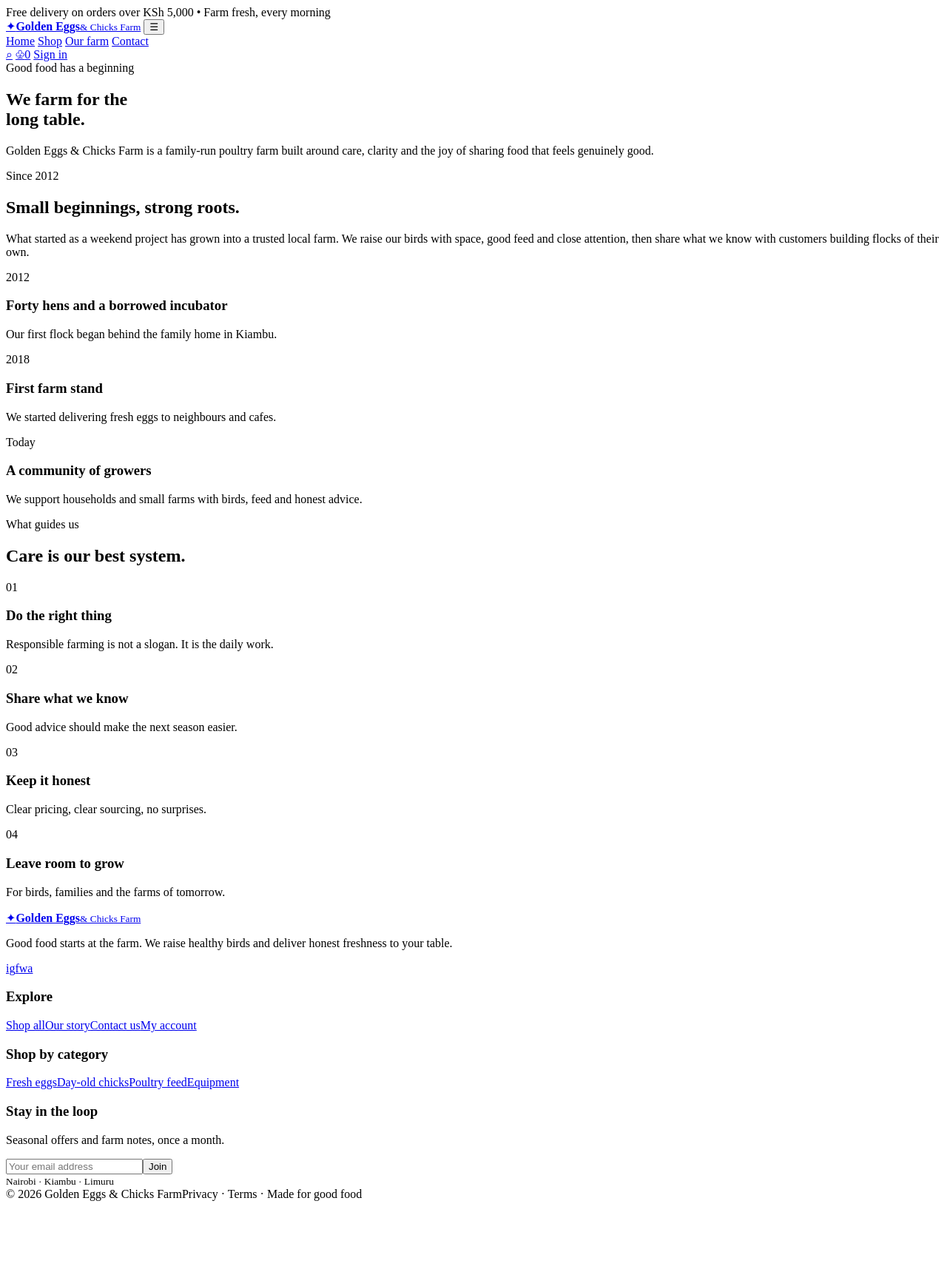
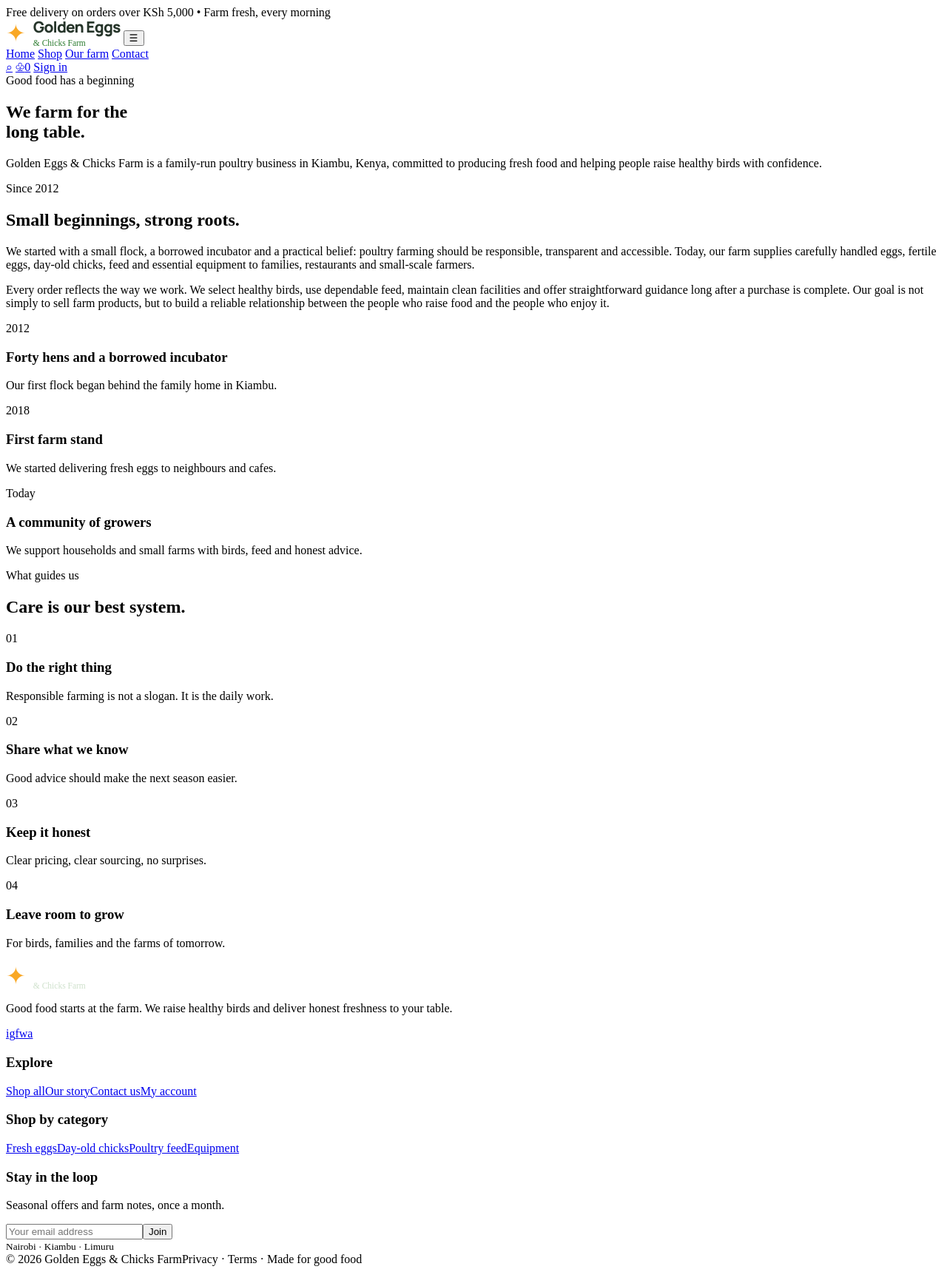
Before and after one commit to musembimuasa5-droid/poultry_farm-_e-commerce, a PHP site: page /about.php in a window 1280 px wide. Shown: the whole page at 74% size. Before the commit the page ends 1623 px from the top, so only its background shows below. Run offline with PHP 8.4, Linux system fonts and the light colour scheme.

Commit message:
updated code

```diff
--- a/about.php
+++ b/about.php
@@ -1,5 +1,5 @@
 <?php require_once 'config.php'; $pageTitle='Our farm'; include 'includes/header.php'; ?>
-<section class="page-hero"><div class="container"><div class="eyebrow">Good food has a beginning</div><h1>We farm for the<br>long table.</h1><p>Golden Eggs & Chicks Farm is a family-run poultry farm built around care, clarity and the joy of sharing food that feels genuinely good.</p></div></section>
-<section class="section"><div class="container story"><div class="story-image"></div><div><div class="eyebrow">Since 2012</div><h2>Small beginnings, strong roots.</h2><p>What started as a weekend project has grown into a trusted local farm. We raise our birds with space, good feed and close attention, then share what we know with customers building flocks of their own.</p><div class="timeline"><article><time>2012</time><h3>Forty hens and a borrowed incubator</h3><p>Our first flock began behind the family home in Kiambu.</p></article><article><time>2018</time><h3>First farm stand</h3><p>We started delivering fresh eggs to neighbours and cafes.</p></article><article><time>Today</time><h3>A community of growers</h3><p>We support households and small farms with birds, feed and honest advice.</p></article></div></div></div></section>
+<section class="page-hero"><div class="container"><div class="eyebrow">Good food has a beginning</div><h1>We farm for the<br>long table.</h1><p>Golden Eggs & Chicks Farm is a family-run poultry business in Kiambu, Kenya, committed to producing fresh food and helping people raise healthy birds with confidence.</p></div></section>
+<section class="section"><div class="container story"><div class="story-image"></div><div><div class="eyebrow">Since 2012</div><h2>Small beginnings, strong roots.</h2><p>We started with a small flock, a borrowed incubator and a practical belief: poultry farming should be responsible, transparent and accessible. Today, our farm supplies carefully handled eggs, fertile eggs, day-old chicks, feed and essential equipment to families, restaurants and small-scale farmers.</p><p>Every order reflects the way we work. We select healthy birds, use dependable feed, maintain clean facilities and offer straightforward guidance long after a purchase is complete. Our goal is not simply to sell farm products, but to build a reliable relationship between the people who raise food and the people who enjoy it.</p><div class="timeline"><article><time>2012</time><h3>Forty hens and a borrowed incubator</h3><p>Our first flock began behind the family home in Kiambu.</p></article><article><time>2018</time><h3>First farm stand</h3><p>We started delivering fresh eggs to neighbours and cafes.</p></article><article><time>Today</time><h3>A community of growers</h3><p>We support households and small farms with birds, feed and honest advice.</p></article></div></div></div></section>
 <section class="feature-band section"><div class="container"><div class="section-heading"><div><div class="eyebrow">What guides us</div><h2>Care is our best system.</h2></div></div><div class="feature-grid"><div class="feature"><div class="feature-icon">01</div><h3>Do the right thing</h3><p>Responsible farming is not a slogan. It is the daily work.</p></div><div class="feature"><div class="feature-icon">02</div><h3>Share what we know</h3><p>Good advice should make the next season easier.</p></div><div class="feature"><div class="feature-icon">03</div><h3>Keep it honest</h3><p>Clear pricing, clear sourcing, no surprises.</p></div><div class="feature"><div class="feature-icon">04</div><h3>Leave room to grow</h3><p>For birds, families and the farms of tomorrow.</p></div></div></div></section>
 <?php include 'includes/footer.php'; ?>
--- a/assets/css/style.css
+++ b/assets/css/style.css
@@ -1,7 +1,16 @@
 /* ===== Scroll-aware header ===== */
+:root{--ink:#26352a;--green:#2e7d32}
 .announcement{max-height:34px;overflow:hidden;transition:max-height .35s ease,padding .35s ease,opacity .35s ease}
 .site-header.scrolled .announcement{max-height:0;padding-top:0;padding-bottom:0;opacity:0}
 .site-header{transition:box-shadow .35s ease,background .35s ease}
 .site-header.scrolled{background:rgba(255,255,255,.88);box-shadow:0 8px 30px rgba(32,61,39,.08)}
 .site-header.scrolled .nav-wrap{height:64px;transition:height .35s ease}
 .nav-wrap{transition:height .35s ease}
+.brand{display:inline-flex;align-items:center;gap:10px;text-decoration:none;line-height:1}
+.brand-mark{color:#f9a825;font-size:2rem}
+.brand-copy{display:block}
+.brand-name{display:block;color:var(--ink);font:800 1.3rem/1 Manrope,sans-serif;letter-spacing:-.04em;white-space:nowrap}
+.brand small{display:block;margin-top:6px;color:var(--green);font-size:.72rem;line-height:1}
+.footer-brand .brand-name{color:#fff}
+.footer-brand small{color:#cfe1cc}
+@media (max-width:800px){.brand-name{font-size:1.12rem}.brand-mark{font-size:1.7rem}}
--- a/includes/footer.php
+++ b/includes/footer.php
@@ -1,7 +1,7 @@
 </main>
 <footer class="site-footer">
     <div class="container footer-grid">
-        <div><a class="brand footer-brand" href="index.php"><span class="brand-mark">✦</span><span><strong>Golden Eggs</strong><small>& Chicks Farm</small></span></a><p>Good food starts at the farm. We raise healthy birds and deliver honest freshness to your table.</p><div class="socials"><a href="#" aria-label="Instagram">ig</a><a href="#" aria-label="Facebook">f</a><a href="#" aria-label="WhatsApp">wa</a></div></div>
+        <div><a class="brand footer-brand" href="index.php"><span class="brand-mark">✦</span><span class="brand-copy"><span class="brand-name">Golden Eggs</span><small>& Chicks Farm</small></span></a><p>Good food starts at the farm. We raise healthy birds and deliver honest freshness to your table.</p><div class="socials"><a href="#" aria-label="Instagram">ig</a><a href="#" aria-label="Facebook">f</a><a href="#" aria-label="WhatsApp">wa</a></div></div>
         <div><h3>Explore</h3><a href="shop.php">Shop all</a><a href="about.php">Our story</a><a href="contact.php">Contact us</a><a href="account.php">My account</a></div>
         <div><h3>Shop by category</h3><a href="shop.php?category=Fresh+Eggs">Fresh eggs</a><a href="shop.php?category=Day-old+Chicks">Day-old chicks</a><a href="shop.php?category=Feed">Poultry feed</a><a href="shop.php?category=Poultry+Equipment">Equipment</a></div>
         <div><h3>Stay in the loop</h3><p>Seasonal offers and farm notes, once a month.</p><form class="newsletter-form" action="newsletter.php" method="post"><input type="email" name="email" placeholder="Your email address" required><button class="btn btn-primary" type="submit">Join</button></form><small>Nairobi · Kiambu · Limuru</small></div>
--- a/includes/header.php
+++ b/includes/header.php
@@ -25,7 +25,7 @@
 <div class="announcement">Free delivery on orders over KSh 5,000 <span>•</span> Farm fresh, every morning</div>
 <header class="site-header">
     <div class="container nav-wrap">
-        <a class="brand" href="index.php"><span class="brand-mark">✦</span><span><strong>Golden Eggs</strong><small>& Chicks Farm</small></span></a>
+        <a class="brand" href="index.php"><span class="brand-mark">✦</span><span class="brand-copy"><span class="brand-name">Golden Eggs</span><small>& Chicks Farm</small></span></a>
         <button class="menu-toggle" aria-label="Toggle navigation" aria-expanded="false">☰</button>
         <nav class="main-nav" aria-label="Main navigation">
             <a class="<?= $active === 'index.php' ? 'active' : '' ?>" href="index.php">Home</a>
```
